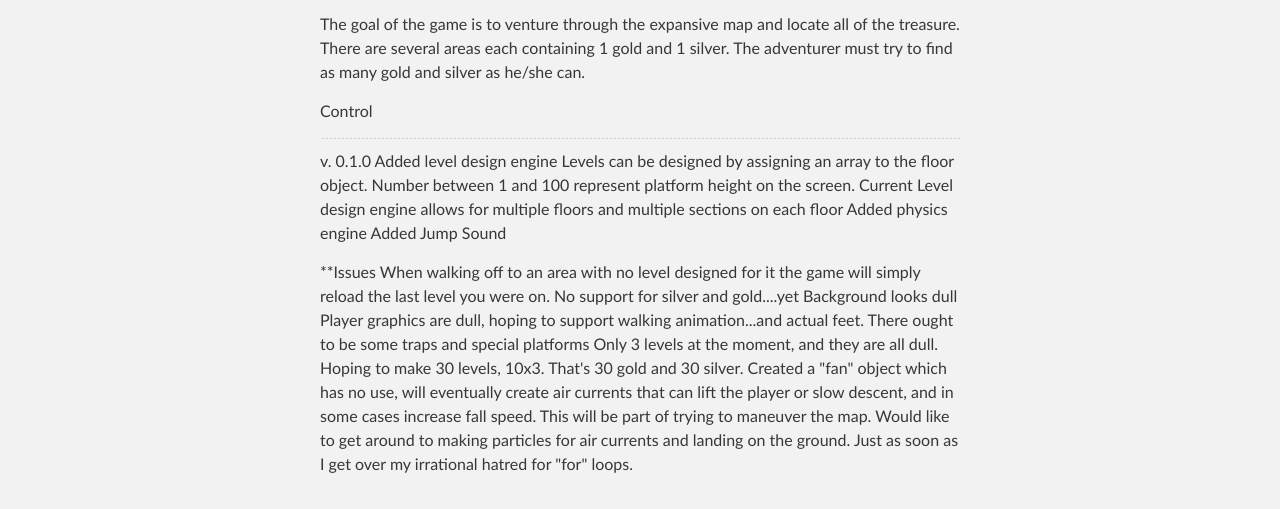
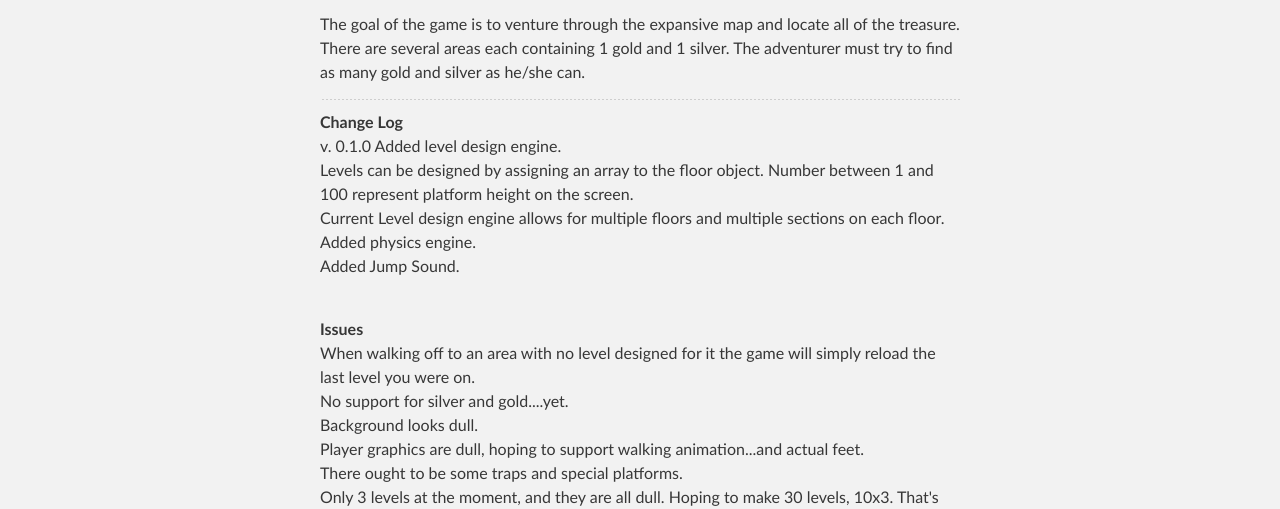
Before and after one commit to HomeMadeGaming/JUMP-html5, a plain HTML site: page index.html in a window 1280 px wide. Shown: the part 375-884 px from the top of the page. Drawn offline with Linux system fonts and the light colour scheme.

```diff
--- a/index.html
+++ b/index.html
@@ -38,23 +38,23 @@
 
 <p>The goal of the game is to venture through the expansive map and locate all of the treasure. There are several areas each containing 1 gold and 1 silver. The adventurer must try to find as many gold and silver as he/she can.</p>
 
-<p>Control </p>
+<hr><p><strong>Change Log</strong> <br>
+v. 0.1.0
+Added level design engine. <br>
+    Levels can be designed by assigning an array to the floor object. Number between 1 and 100 represent platform height on the screen. <br>
+    Current Level design engine allows for multiple floors and multiple sections on each floor.
+Added physics engine. <br>
+Added Jump Sound. <br><br></p>
 
-<hr><p>v. 0.1.0
-Added level design engine
-    Levels can be designed by assigning an array to the floor object. Number between 1 and 100 represent platform height on the screen.
-    Current Level design engine allows for multiple floors and multiple sections on each floor
-Added physics engine
-Added Jump Sound</p>
-
-<p>**Issues
-When walking off to an area with no level designed for it the game will simply reload the last level you were on.
-No support for silver and gold....yet
-Background looks dull
-Player graphics are dull, hoping to support walking animation...and actual feet.
-There ought to be some traps and special platforms
-Only 3 levels at the moment, and they are all dull. Hoping to make 30 levels, 10x3. That's 30 gold and 30 silver.
-Created a "fan" object which has no use, will eventually create air currents that can lift the player or slow descent, and in some cases increase fall speed. This will be part of trying to maneuver the map.
+<p><strong>Issues</strong>
+<br>
+When walking off to an area with no level designed for it the game will simply reload the last level you were on. <br>
+No support for silver and gold....yet. <br>
+Background looks dull. <br>
+Player graphics are dull, hoping to support walking animation...and actual feet. <br>
+There ought to be some traps and special platforms. <br>
+Only 3 levels at the moment, and they are all dull. Hoping to make 30 levels, 10x3. That's 30 gold and 30 silver. <br>
+Created a "fan" object which has no use, will eventually create air currents that can lift the player or slow descent, and in some cases increase fall speed. This will be part of trying to maneuver the map.<br>
 Would like to get around to making particles for air currents and landing on the ground. Just as soon as I get over my irrational hatred for "for" loops.</p>
       </section>
     </div>
```
Also changed, not shown: params.json (+1 -1 lines).
